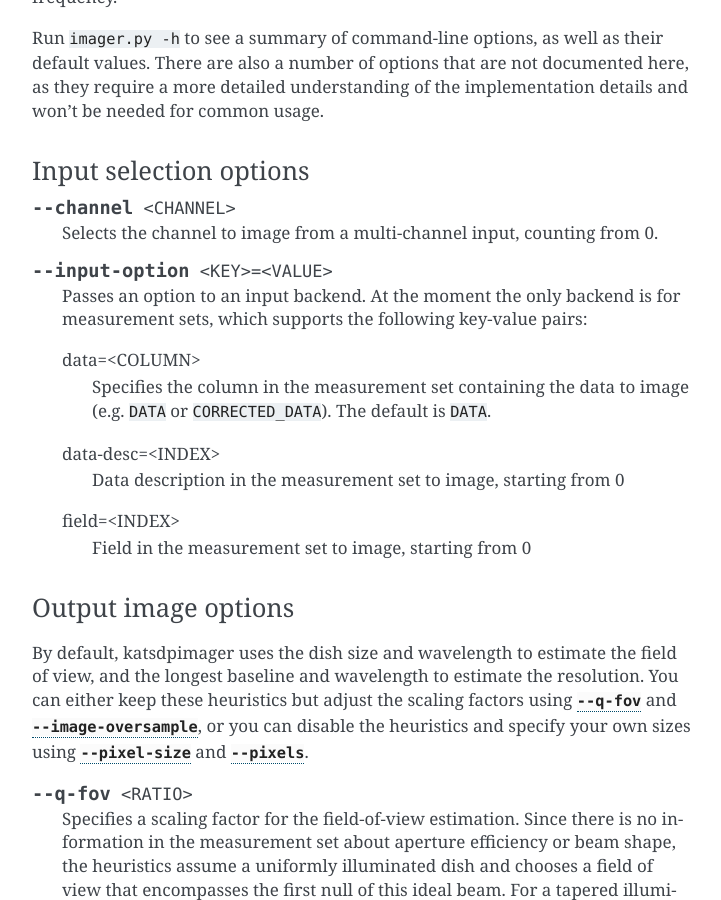
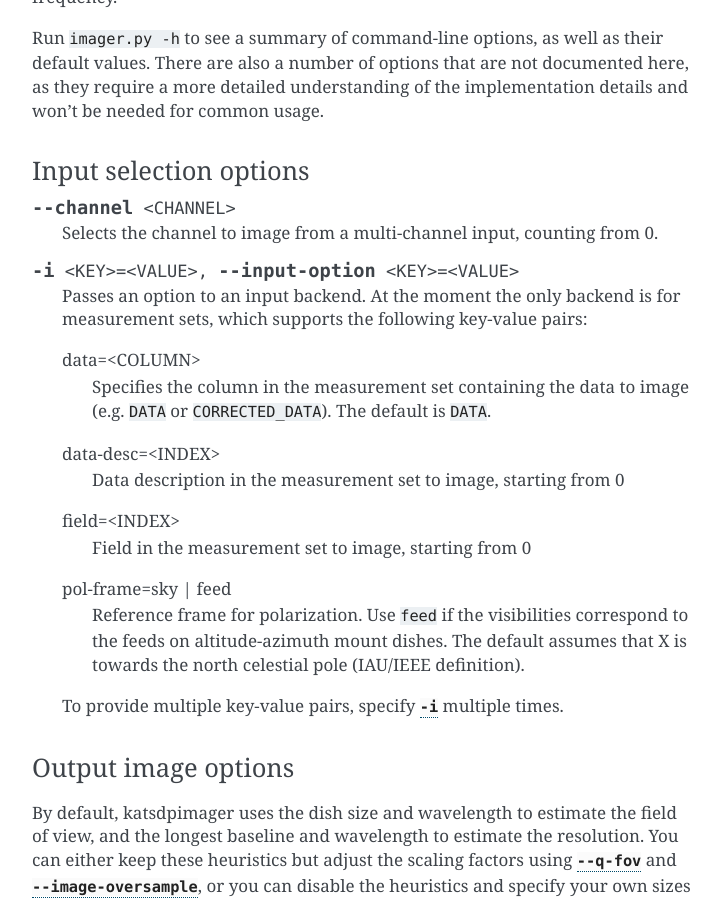
Before and after one commit to ska-sa/katsdpimager, a Sphinx documentation site: the page built from doc/user.rst, in a window 1280 px wide and 900 px high, scrolled down 1580 px. Shown: the whole window, without its empty margins (388-1109 px from the left). Built offline with Sphinx 7.4.7, drawn with Linux system fonts in a browser that asks for light colours; some of the changed text lies outside the part shown.

Commit message:
Document pol-frame command-line option

```diff
--- a/doc/user.rst
+++ b/doc/user.rst
@@ -89,7 +89,7 @@ Input selection options
 
    Selects the channel to image from a multi-channel input, counting from 0.
 
-.. option:: --input-option <KEY>=<VALUE>
+.. option:: -i <KEY>=<VALUE>, --input-option <KEY>=<VALUE>
 
    Passes an option to an input backend. At the moment the only backend is for
    measurement sets, which supports the following key-value pairs:
@@ -101,6 +101,13 @@ Input selection options
      Data description in the measurement set to image, starting from 0
    field=<INDEX>
      Field in the measurement set to image, starting from 0
+   pol-frame=sky | feed
+     Reference frame for polarization. Use ``feed`` if the visibilities
+     correspond to the feeds on altitude-azimuth mount dishes. The default
+     assumes that X is towards the north celestial pole (IAU/IEEE
+     definition).
+
+   To provide multiple key-value pairs, specify :option:`-i` multiple times.
 
 Output image options
 ^^^^^^^^^^^^^^^^^^^^
```
Also changed, not shown: other parts of doc/user.rst (+1 -1 lines).
